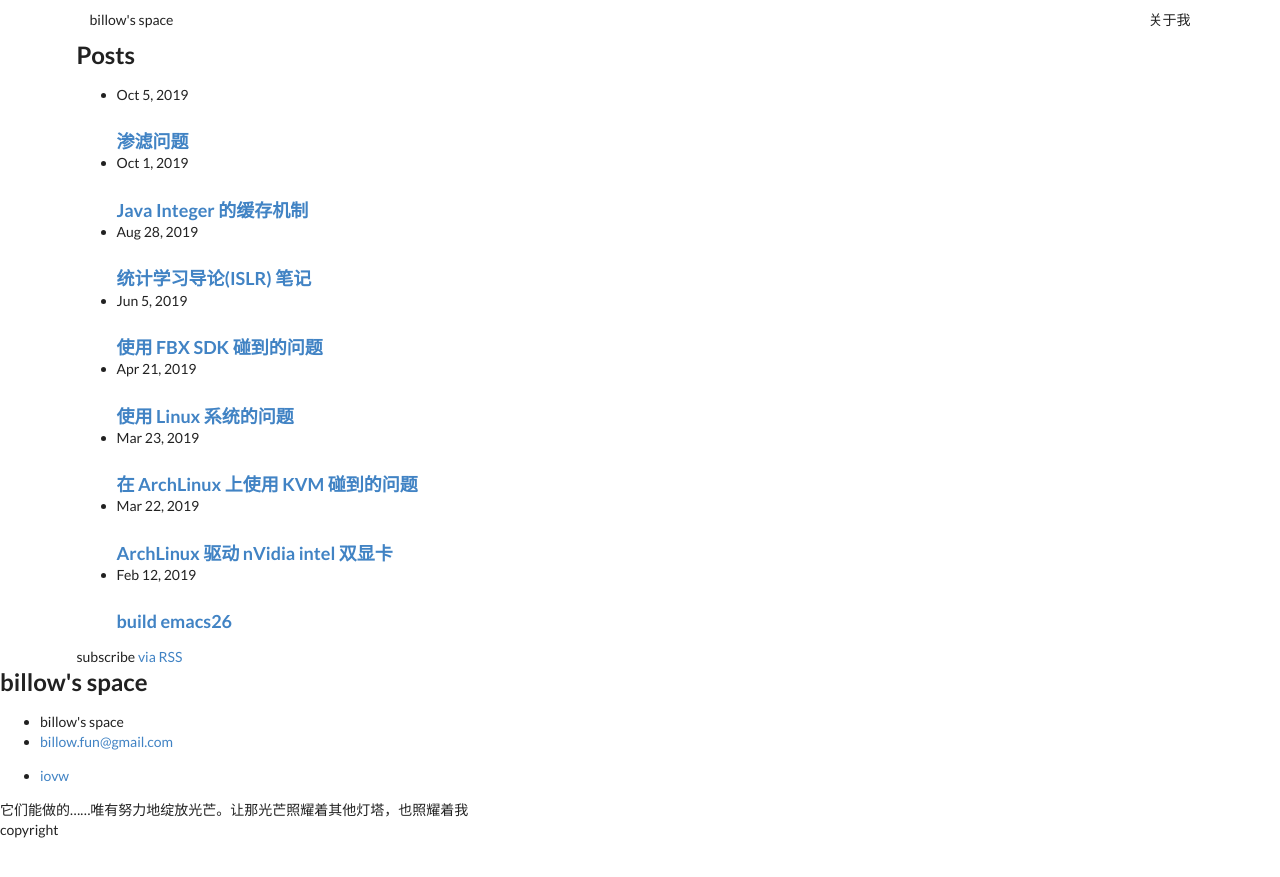
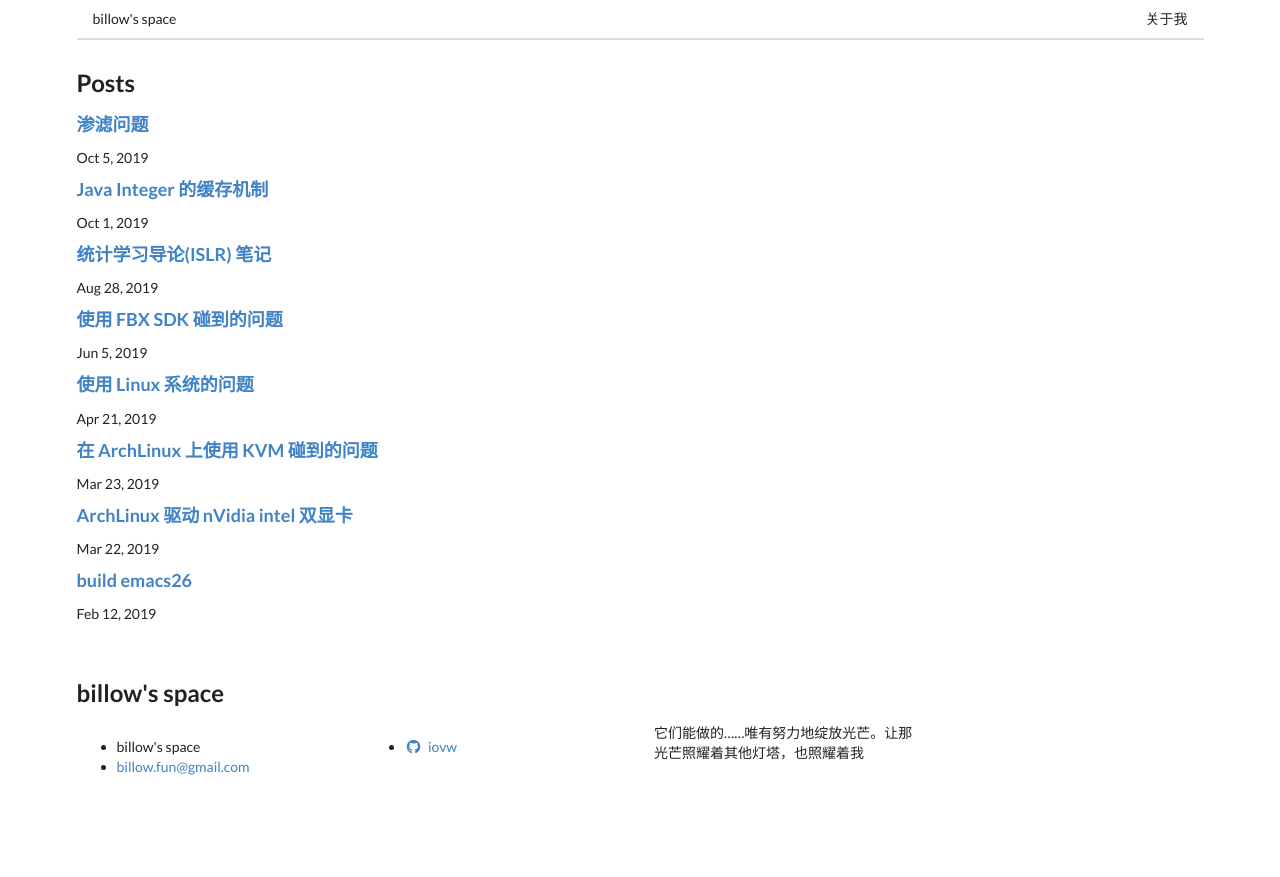
Before and after one commit to be-low/be-low.github.io, a Jekyll site: the page built from index.md, in a window 1280 px wide. Shown: the top 877 px of the page. Built offline with Jekyll 4.4.1, drawn with Linux system fonts in a browser that asks for light colours.

Commit message:
more style

```diff
--- a/_includes/footer.html
+++ b/_includes/footer.html
@@ -1,12 +1,12 @@
 <footer>
   <data href="{{ "/" | relative_url }}"></data>
 
-  <div ui container">
+  <div class="ui container">
 
     <h2>{{ site.title | escape }}</h2>
 
-    <div>
-      <div>
+    <div class="ui four column grid">
+      <div class="column">
         <ul>
           <li>
             {%- if site.author -%}
@@ -21,16 +21,12 @@
         </ul>
       </div>
 
-      <div>
+      <div class="column">
         {%- include social.html -%}
       </div>
 
-      <div>
+      <div class="column">
         <p>{{- site.description | escape -}}</p>
-      </div>
-
-      <div>
-        <p>copyright</p>
       </div>
     </div>
 
--- a/_includes/head.html
+++ b/_includes/head.html
@@ -3,10 +3,9 @@
     <meta http-equiv="X-UA-Compatible" content="IE=edge">
     <meta name="viewport" content="width=device-width, initial-scale=1">
     {%- seo -%}
-    <!-- github theme highlight -->
+    <link rel="stylesheet" href="{{ "/assets/style/main.css" | relative_url }}">
     <link rel="stylesheet" href="{{ "/assets/style/github.css" | relative_url }}">
 
-    <!-- mathjax -->
     <script type="text/x-mathjax-config">
                 MathJax.Hub.Config({
                 extensions: ["tex2jax.js"],
@@ -21,7 +20,7 @@
         </script>
     <script src='https://cdnjs.cloudflare.com/ajax/libs/mathjax/2.7.5/latest.js' async></script>
 
-    <!-- semantic-ui -->
+    <script src="https://cdnjs.cloudflare.com/ajax/libs/jquery/3.4.1/jquery.min.js"></script>
     <link rel="stylesheet" href="https://cdn.jsdelivr.net/npm/semantic-ui@2.4.2/dist/semantic.min.css">
     <script src="https://cdn.jsdelivr.net/npm/semantic-ui@2.4.2/dist/semantic.min.js" async></script>
 
--- a/_includes/header.html
+++ b/_includes/header.html
@@ -1,6 +1,6 @@
 <header class="" role="banner">
   <div class="ui container">
-    <div class="ui secondary menu">
+    <div class="ui secondary pointing menu">
       {%- assign default_paths = site.pages | map: "path" -%}
       {%- assign page_paths = site.header_pages | default: default_paths -%}
       <a class="item" rel="author" href="{{ "/" | relative_url }}">{{ site.title | escape }}</a>
--- a/_includes/social.html
+++ b/_includes/social.html
@@ -1,7 +1,7 @@
 <ul>
   {%- if site.github_username -%}
   <li><a href="https://github.com/{{ site.github_username| cgi_escape | escape }}">
-      <i github icon"></i>
+      <i class="github icon"></i>
       <span username">{{ site.github_username| escape }}</span>
     </a></li>
   {%- endif -%}
--- a/_layouts/home.html
+++ b/_layouts/home.html
@@ -10,25 +10,25 @@ layout: default
   {{ content }}
 
   {%- if site.posts.size > 0 -%}
-    <h2 class="post-list-heading">{{ page.list_title | default: "Posts" }}</h2>
-    <ul class="post-list">
+  <h2 class="">{{ page.list_title | default: "Posts" }}</h2>
+  <div class="ui relaxed list">
     {%- for post in site.posts -%}
-      <li>
-        {%- assign date_format = site.minima.date_format | default: "%b %-d, %Y" -%}
-        <span class="post-meta">{{ post.date | date: date_format }}</span>
+    <div class="item">
       <h3>
-          <a class="post-link" href="{{ post.url | relative_url }}">
+        <a class="" href="{{ post.url | relative_url }}">
           {{ post.title | escape }}
         </a>
       </h3>
+      {%- assign date_format = site.minima.date_format | default: "%b %-d, %Y" -%}
+      <span class="">{{ post.date | date: date_format }}</span>
       {%- if site.show_excerpts -%}
       {{ post.excerpt }}
       {%- endif -%}
-      </li>
+    </div>
     {%- endfor -%}
-    </ul>
+  </div>
 
-    <p class="rss-subscribe">subscribe <a href="{{ "/feed.xml" | relative_url }}">via RSS</a></p>
+  <!-- <p class="rss-subscribe">subscribe <a href="{{ "/feed.xml" | relative_url }}">via RSS</a></p> -->
   {%- endif -%}
 
 </div>
--- /dev/null
+++ b/_sass/layout.scss
@@ -0,0 +1,3 @@
+.main.container{
+    margin: 2em 0 4em 0;
+}
--- a/assets/main.scss
+++ b/assets/style/main.scss
@@ -1,3 +1,5 @@
 ---
 # Only the main Sass file needs front matter (the dashes are enough)
 ---
+
+@import "layout";
```
Lines whose indentation alone changed are shown as unchanged.
